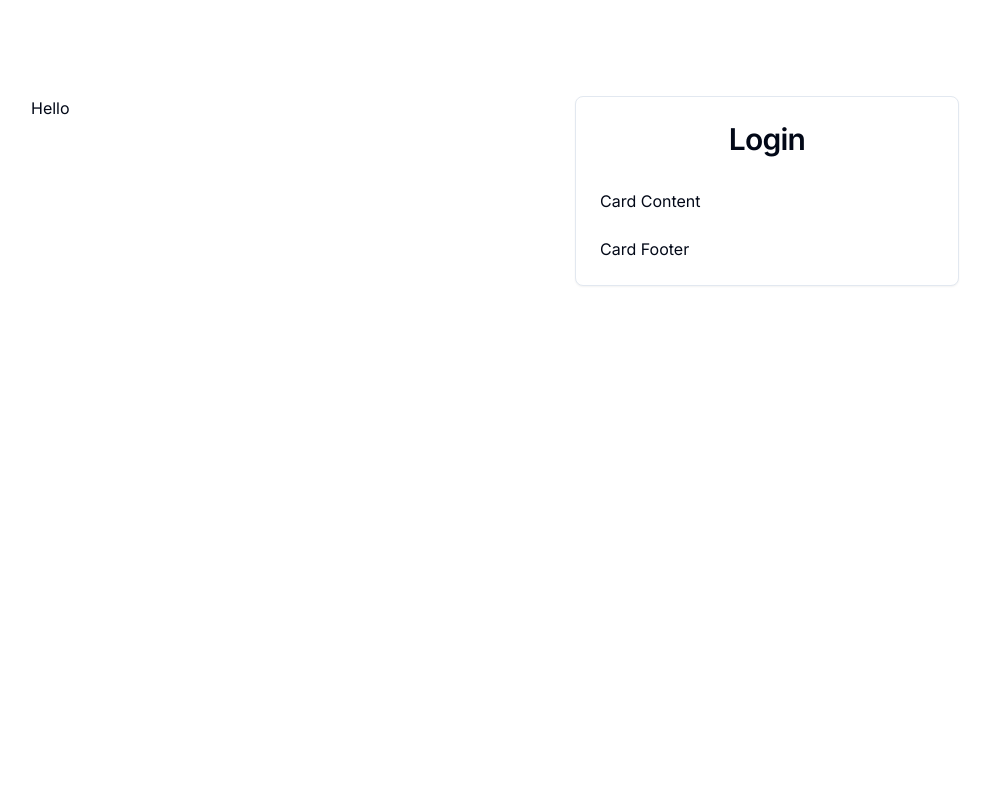
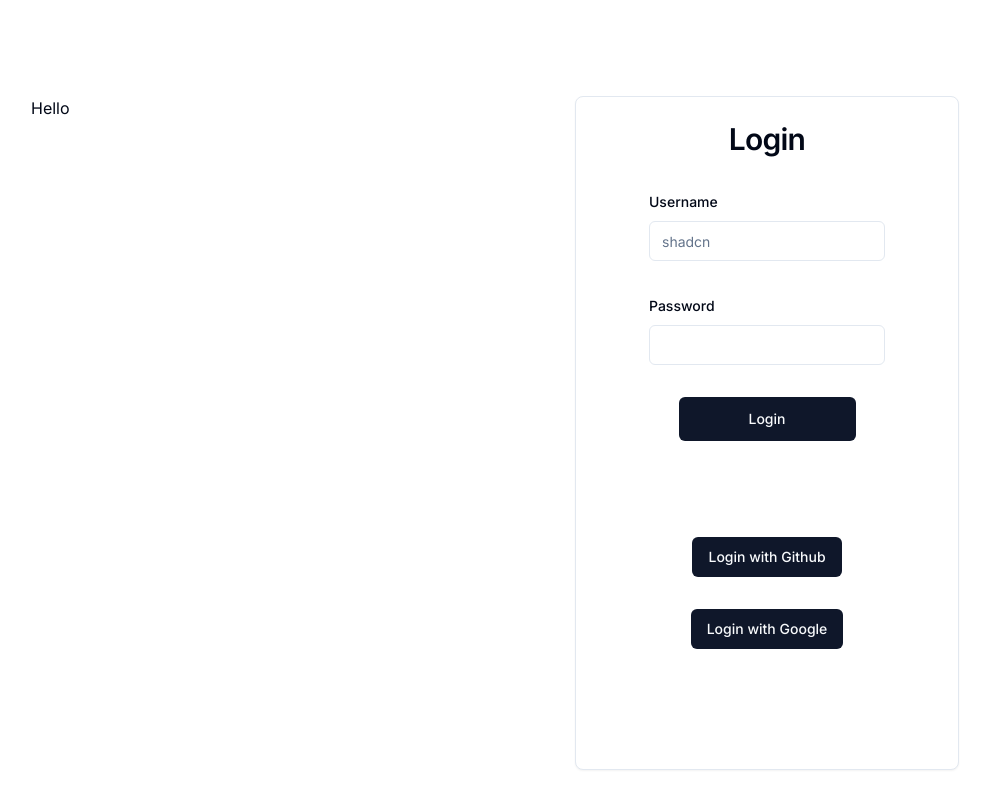
Before and after one commit to Rikitty/IThinkHackathon, a Next.js app: page /login in a window 1280 px wide. Shown: the top 808 px of the page, without its empty margins (65-1055 px from the left). Built offline with nearby package versions, Linux system fonts and the light colour scheme.

Commit message:
feat: add login form schema placeholder

```diff
--- a/src/app/(auth)/login/page.tsx
+++ b/src/app/(auth)/login/page.tsx
@@ -1,3 +1,4 @@
+import LoginForm from "@/components/auth/loginForm";
 import {
   Card,
   CardContent,
@@ -15,18 +16,13 @@
       <div className="flex-1 min-h-80">
         <Card className="w-96">
           <CardHeader className="flex items-center">
-            <CardTitle>
-              <h2 className="scroll-m-20 pb-2 text-3xl font-semibold tracking-tight first:mt-0">
-                Login
-              </h2>
+            <CardTitle className="scroll-m-20 pb-2 text-3xl font-semibold tracking-tight first:mt-0">
+              Login
             </CardTitle>
           </CardHeader>
-          <CardContent>
-            <p>Card Content</p>
+          <CardContent className="flex items-center flex-col">
+            <LoginForm />
           </CardContent>
-          <CardFooter>
-            <p>Card Footer</p>
-          </CardFooter>
         </Card>
       </div>
     </div>
--- a/src/app/page.tsx
+++ b/src/app/page.tsx
@@ -1,5 +1,4 @@
 import { Button } from "@/components/ui/button";
-import Image from "next/image";
 
 export default function Home() {
   return (
--- a/src/components/auth/loginForm.tsx
+++ b/src/components/auth/loginForm.tsx
@@ -0,0 +1,81 @@
+"use client";
+
+import { zodResolver } from "@hookform/resolvers/zod";
+import { useForm } from "react-hook-form";
+import { z } from "zod";
+
+import {
+  Form,
+  FormControl,
+  FormField,
+  FormDescription,
+  FormItem,
+  FormLabel,
+  FormMessage,
+} from "../ui/form";
+import { Input } from "../ui/input";
+import { Button } from "../ui/button";
+
+const formSchema = z.object({
+  email: z.string().email({
+    message: "Email is required",
+  }),
+  password: z.string()
+});
+
+export default function LoginForm() {
+  const form = useForm<z.infer<typeof formSchema>>({
+    resolver: zodResolver(formSchema),
+    defaultValues: {
+      email: "",
+      password: "",
+    },
+  });
+
+  function onSubmit(values: z.infer<typeof formSchema>) {
+    // Do something with the form values.
+    // ✅ This will be type-safe and validated.
+    console.log(values);
+  }
+
+  return (
+    <Form {...form}>
+      <form onSubmit={form.handleSubmit(onSubmit)} className="space-y-8 flex flex-col items-center">
+        <FormField
+          control={form.control}
+          name="email"
+          render={({ field }) => (
+            <FormItem>
+              <FormLabel>Username</FormLabel>
+              <FormControl>
+                <Input placeholder="shadcn" {...field} />
+              </FormControl>
+              <FormMessage />
+            </FormItem>
+          )}
+        />
+         <FormField
+          control={form.control}
+          name="password"
+          render={({ field }) => (
+            <FormItem>
+              <FormLabel>Password</FormLabel>
+              <FormControl>
+                <Input placeholder="" {...field} type="password"/>
+              </FormControl>
+              <FormMessage />
+            </FormItem>
+          )}
+        />
+        <Button type="submit" size={"lg"} className="w-3/4">Login</Button>
+      </form>
+
+        <div className="p-24 flex items-center flex-col space-y-8">
+          <Button>Login with Github</Button>
+          <Button>Login with Google</Button>
+        </div>
+
+
+    </Form>
+  );
+}
--- /dev/null
+++ b/src/components/ui/input.tsx
@@ -0,0 +1,25 @@
+import * as React from "react"
+
+import { cn } from "@/lib/utils"
+
+export interface InputProps
+  extends React.InputHTMLAttributes<HTMLInputElement> {}
+
+const Input = React.forwardRef<HTMLInputElement, InputProps>(
+  ({ className, type, ...props }, ref) => {
+    return (
+      <input
+        type={type}
+        className={cn(
+          "flex h-10 w-full rounded-md border border-input bg-background px-3 py-2 text-sm ring-offset-background file:border-0 file:bg-transparent file:text-sm file:font-medium placeholder:text-muted-foreground focus-visible:outline-none focus-visible:ring-2 focus-visible:ring-ring focus-visible:ring-offset-2 disabled:cursor-not-allowed disabled:opacity-50",
+          className
+        )}
+        ref={ref}
+        {...props}
+      />
+    )
+  }
+)
+Input.displayName = "Input"
+
+export { Input }
```
